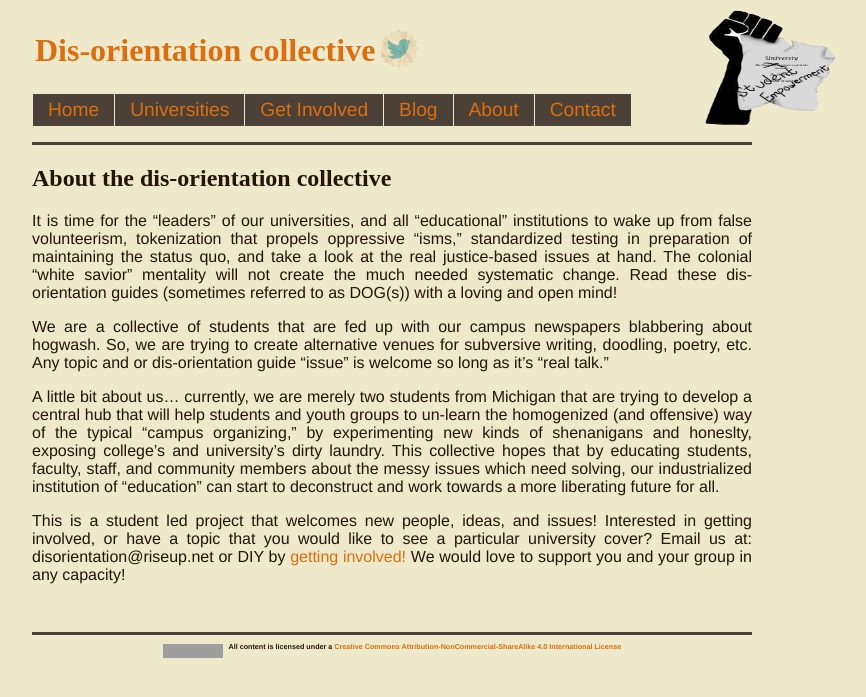
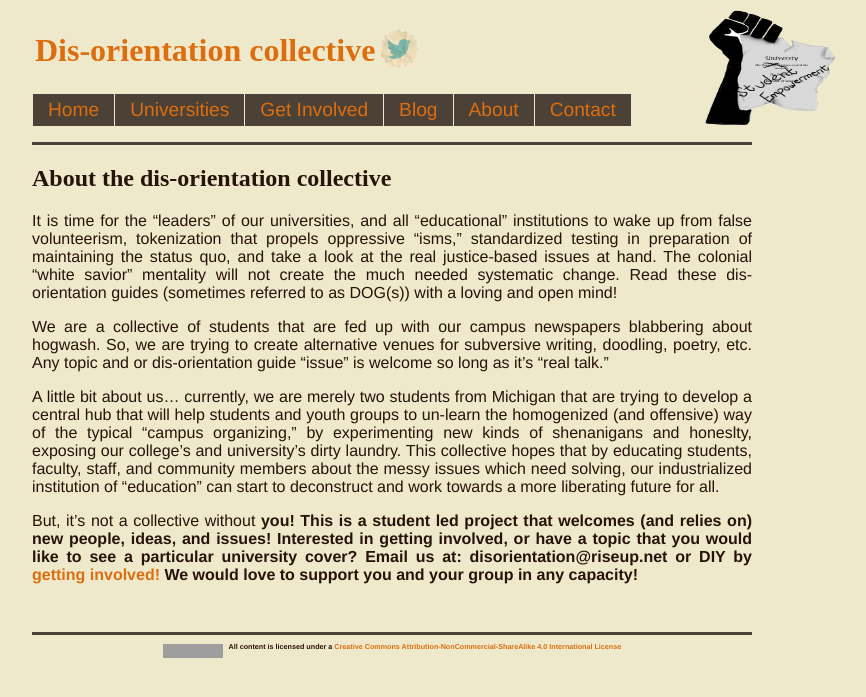
Before and after one commit to dis-orientation/dis-orientation.github.io, a Jekyll site: the page built from about.md, in a window 1280 px wide. Shown: the top 697 px of the page, without its empty margins (248-1114 px from the left). Built offline with Jekyll 4.4.1, drawn with Linux system fonts in a browser that asks for light colours; Markdown is read by kramdown in place of the engine named in the settings; grey boxes are pictures that could not be loaded.

Commit message:
Update about.md

```diff
--- a/about.md
+++ b/about.md
@@ -9,6 +9,6 @@
 
 We are a collective of students that are fed up with our campus newspapers blabbering about hogwash. So, we are trying to create alternative venues for subversive writing, doodling, poetry, etc. Any topic and or dis-orientation guide "issue" is welcome so long as it's "real talk."
 
-A little bit about us... currently, we are merely two students from Michigan that are trying to develop a central hub that will help students and youth groups to un-learn the homogenized (and offensive) way of the typical "campus organizing," by experimenting new kinds of shenanigans and honeslty, exposing college's and university's dirty laundry. This collective hopes that by educating students, faculty, staff, and community members about the messy issues which need solving, our industrialized institution of "education" can start to deconstruct and work towards a more liberating future for all.
+A little bit about us... currently, we are merely two students from Michigan that are trying to develop a central hub that will help students and youth groups to un-learn the homogenized (and offensive) way of the typical "campus organizing," by experimenting new kinds of shenanigans and honeslty, exposing our college's and university's dirty laundry. This collective hopes that by educating students, faculty, staff, and community members about the messy issues which need solving, our industrialized institution of "education" can start to deconstruct and work towards a more liberating future for all.
 
-This is a student led project that welcomes new people, ideas, and issues! Interested in getting involved, or have a topic that you would like to see a particular university cover? Email us at: disorientation@riseup.net or DIY by [getting involved!](http://dis-orientation.info/involved/) We would love to support you and your group in any capacity!
+But, it's not a collective without <b>you!<b> This is a student led project that welcomes (and relies on) new people, ideas, and issues! Interested in getting involved, or have a topic that you would like to see a particular university cover? Email us at: disorientation@riseup.net or DIY by [getting involved!](http://dis-orientation.info/involved/) We would love to support you and your group in any capacity!
```
